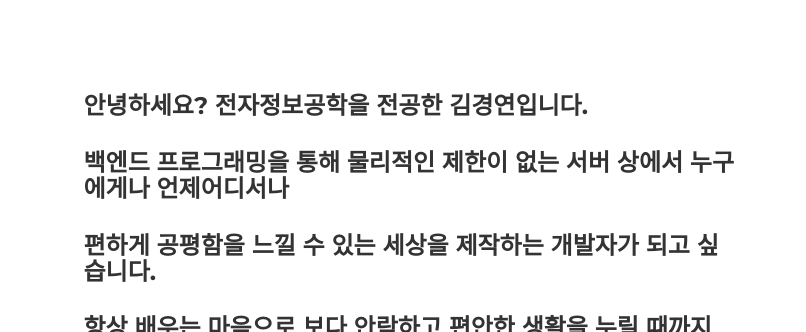
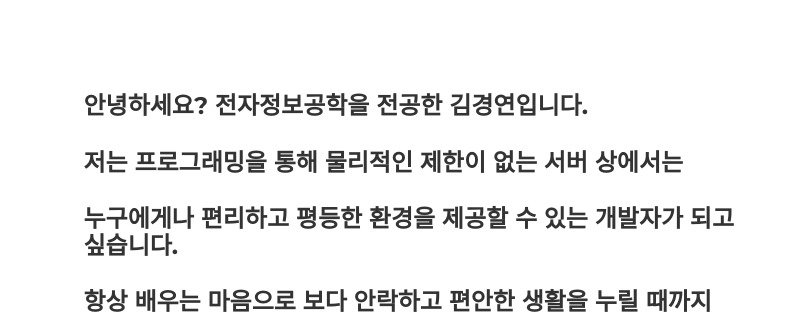
Before and after one commit to kyngyn/portfolio, a plain HTML site: page index.html in a window 1280 px wide. Shown: the part 1088-1420 px from the top of the page, 474-1280 px from the left. Drawn offline with Linux system fonts and the light colour scheme.

Commit message:
Update index.html

```diff
--- a/index.html
+++ b/index.html
@@ -73,8 +73,8 @@ http://www.templatemo.com/tm-472-blaster
 			</div>
 			<div class="col-md-7 col-sm-7 wow fadeInUp" data-wow-delay="0.9s">
 				<h3>안녕하세요? 전자정보공학을 전공한 김경연입니다.</h3>
-				<h3>백엔드 프로그래밍을 통해 물리적인 제한이 없는 서버 상에서 누구에게나 언제어디서나</h3>
-				<h3>편하게 공평함을 느낄 수 있는 세상을 제작하는 개발자가 되고 싶습니다.</h3>
+				<h3>저는 프로그래밍을 통해 물리적인 제한이 없는 서버 상에서는</h3>
+				<h3>누구에게나 편리하고 평등한 환경을 제공할 수 있는 개발자가 되고 싶습니다.</h3>
 				<h3>항상 배우는 마음으로 보다 안락하고 편안한 생활을 누릴 때까지</h3>
 				<h3>조금이나마 힘내겠습니다.</h3>
 			</div>
```
